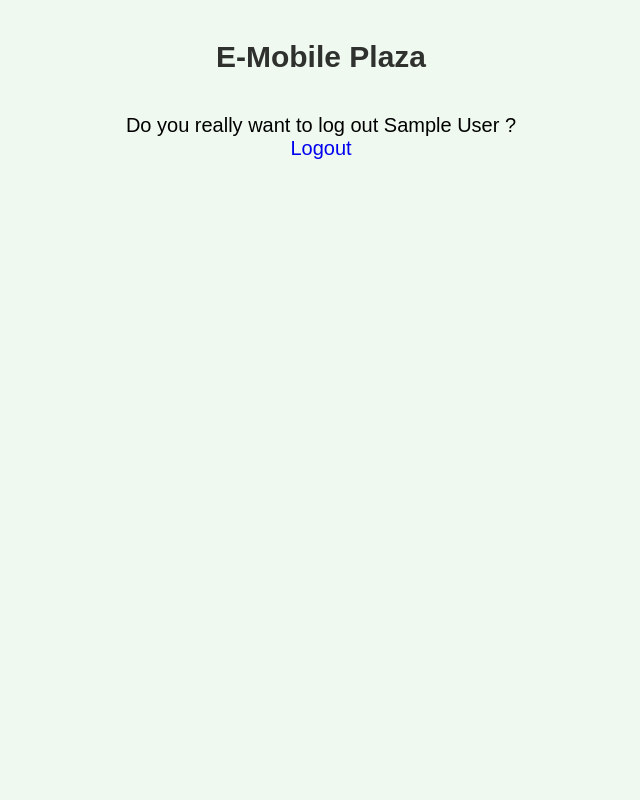
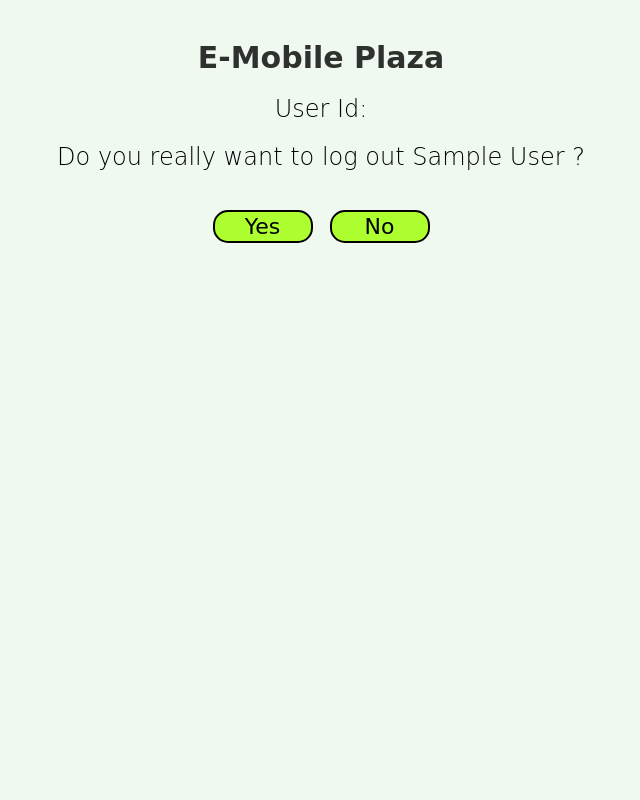
Before and after one commit to Aaryankamboj/Login-Signup, a PHP site: page /welcome.php in a window 1280 px wide. Shown: the whole page, without its empty margins (319-959 px from the left). Run offline with PHP 8.4, Linux system fonts and the light colour scheme; the visitor is signed in with stand-in values (Sample User, id 1); data that the repository does not hold is empty.

Commit message:
Final commit

```diff
--- a/config.php
+++ b/config.php
@@ -1,6 +1,6 @@
 <?php
 
-$conn = mysqli_connect("localhost", "root", "", "e-shop");
+$conn = mysqli_connect("localhost", "root", "", "e-shop") or die("Connection failed");
 
 if (!$conn) {
     echo "Connection Failed";
--- a/welcome.php
+++ b/welcome.php
@@ -1,13 +1,68 @@
 <link rel="stylesheet" href="css/style.css" type="text/css" media="all" />
 <style>
-    .log-head{
+    h3{
+        font-family: "Work Sans ", cursive;
+
+    }
+    #id-user{
+        font-size: 24px;
+        font-family: "Work Sans ", cursive;
+        font-weight: 300;
+
+    }
+    #id-message{
+        font-size: 24px;
+        font-family: "Work Sans ", cursive;
+        font-weight: 300;
+        margin-top: 20px;
+
+    }
+    .log-head {
         text-align: center;
-        margin-top: 40px;
+        margin-top: 20px;
         margin-bottom: 20px;
         font-size: 20px;
+        font-family: "Work Sans ", cursive;
     }
+    .btns{
+        margin-top: 10px;
+        font-size: 22px;
+        display: flex;
+        justify-content: center;
+        align-items: center;
+        align-content: space-around;
 
+
+    }
+    .btns a{
+        padding: 2px;
+        margin: 5px;
+        border: 2px solid black;
+        background-color: greenyellow;
+
+        border-radius: 15px;
+        width: 100px;
+        color: black;
+    }
+    .btns a:hover{
+        background-color: grey;
+        color: white;
+        border-color: white;
+    }
 </style>
+
+<head>
+
+    <script>
+        function preventBack() {
+            window.history.forward();
+        }
+        setTimeout("preventBack()", 0);
+        window.onunload = function() {
+            null
+        };
+    </script>
+</head>
 <!-- form section start -->
 <section class="w3l-mockup-form">
     <div class="container">
@@ -16,6 +71,10 @@
 
             <?php
             session_start();
+            // if(!isset($_SESSION['loggedin'])){
+            //     header("location: index.php");
+            //     die();
+            // }
             if (!isset($_SESSION['SESSION_EMAIL'])) {
                 header("Location: ./index.php");
                 die();
@@ -27,7 +86,8 @@
             if (mysqli_num_rows($query) > 0) {
                 $row = mysqli_fetch_assoc($query);
 
-                echo "Do you really want to log out " . $row['name'] . " ?<br> <a href='logout.php'>Logout</a>";
+                echo "<div id='id-user'>User Id: " . $row['user_id'] ."<br></div>";
+                echo "<div id='id-message'>Do you really want to log out " . $row['name'] ." ?</div> <br><div class='btns'><a href='logout.php'>Yes</a>" ."&nbsp;<a href='../index.php'>No</a></div>";
             }
 
             ?>
```
Also changed, not shown: index.php (+6 -14 lines), logout.php (+8 -1 lines), register.php (+7 -8 lines).
